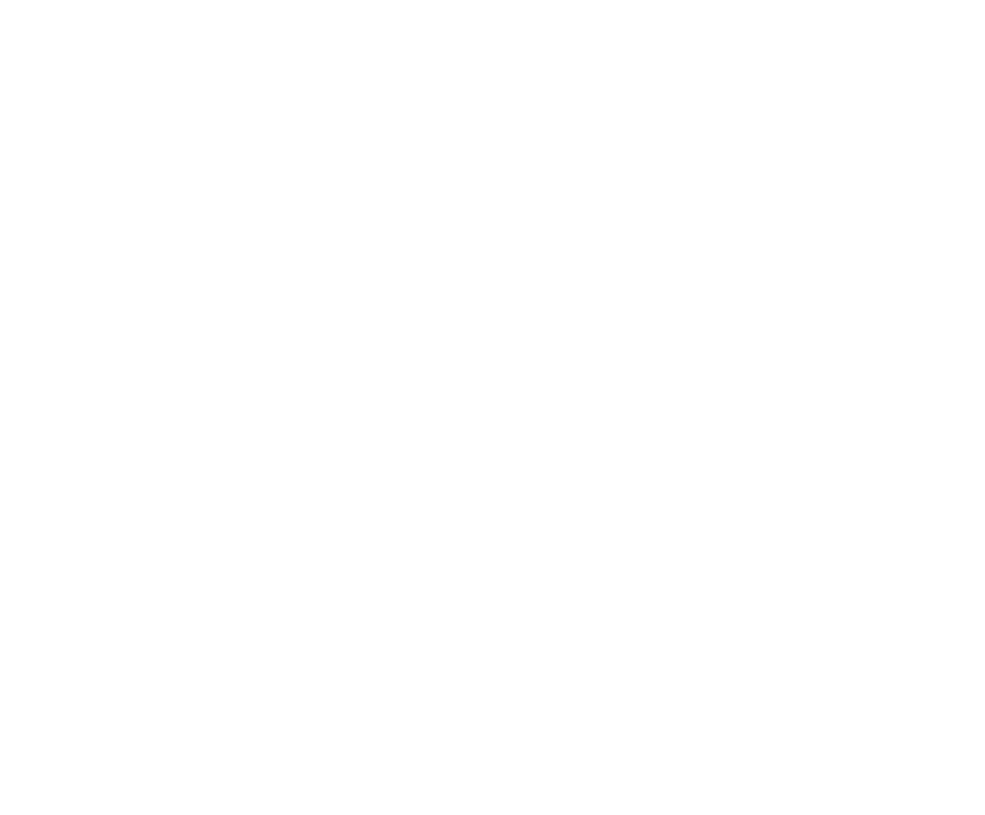
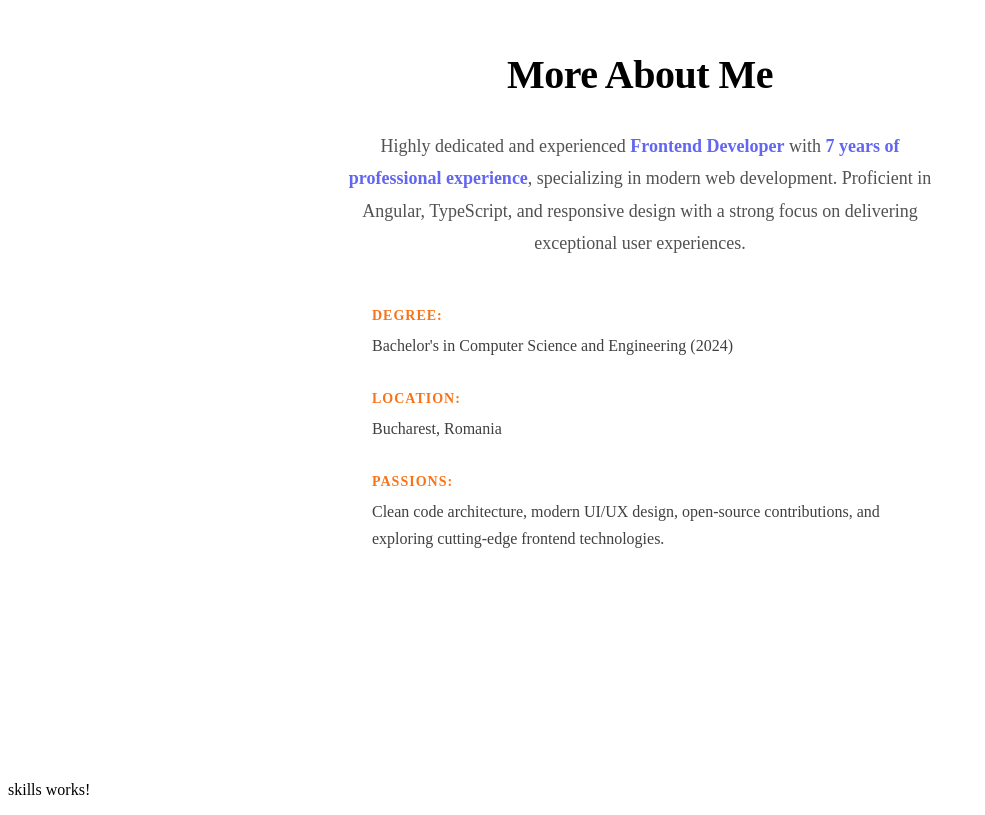
Before and after one commit to alexandrubalan2401/portofolio, an Angular app: page / in a window 1280 px wide. Shown: the part 709-1524 px from the top of the page, without its empty margins (0-985 px from the left). Before the commit the page ends 800 px from the top, so only its background shows below. Built offline with nearby package versions, Linux system fonts and the light colour scheme.

Commit message:
about me section and skills component

```diff
--- /dev/null
+++ b/src/app/about-me/about-me.css
@@ -0,0 +1,95 @@
+/* About Me Section - Light background */
+.about-me-section {
+  min-height: 100vh;
+  display: flex;
+  align-items: center;
+  justify-content: center;
+  background: var(--mono-white); /* White background from your palette */
+  color: var(--brand-primary); /* Black text */
+  padding: 4rem 2rem;
+  position: relative;
+}
+
+/* Content container - 50% width, centered */
+.about-content {
+  max-width: 50%; /* Half display width */
+  width: 100%;
+  text-align: center;
+  position: relative;
+  z-index: 1;
+}
+
+/* Main heading */
+.about-content h2 {
+  font-size: 2.5rem;
+  font-weight: 700;
+  color: var(--brand-primary); /* Black */
+  margin-bottom: 2rem;
+  letter-spacing: -0.5px;
+}
+
+/* Intro paragraph */
+.about-content .intro {
+  font-size: 1.125rem;
+  line-height: 1.8;
+  color: var(--mono-600); /* Medium gray */
+  margin-bottom: 3rem;
+}
+
+.about-content .intro strong {
+  color: var(--brand-secondary); /* Purple for emphasis */
+  font-weight: 600;
+}
+
+/* Info groups */
+.info-group {
+  margin-bottom: 2rem;
+  text-align: left; /* Left-align for readability */
+  padding: 0 2rem;
+}
+
+.info-group h3 {
+  font-size: 1.125rem;
+  font-weight: 600;
+  color: var(--brand-accent); /* Orange for subheadings */
+  margin-bottom: 0.5rem;
+  text-transform: uppercase;
+  letter-spacing: 1px;
+  font-size: 0.875rem;
+}
+
+.info-group p {
+  font-size: 1rem;
+  line-height: 1.7;
+  color: var(--mono-700); /* Dark gray text */
+  margin: 0;
+}
+
+/* Mobile responsive */
+@media (max-width: 1024px) {
+  .about-content {
+    max-width: 70%; /* Wider on tablets */
+  }
+}
+
+@media (max-width: 768px) {
+  .about-me-section {
+    padding: 3rem 1.5rem;
+  }
+
+  .about-content {
+    max-width: 90%; /* Almost full width on mobile */
+  }
+
+  .about-content h2 {
+    font-size: 2rem;
+  }
+
+  .about-content .intro {
+    font-size: 1rem;
+  }
+
+  .info-group {
+    padding: 0 1rem;
+  }
+}
--- /dev/null
+++ b/src/app/about-me/about-me.html
@@ -0,0 +1,30 @@
+<section id="about-me" class="about-me-section">
+  <div class="about-content">
+    <h2>More About Me</h2>
+
+    <p class="intro">
+      Highly dedicated and experienced <strong>Frontend Developer</strong> with
+      <strong>7 years of professional experience</strong>, specializing in modern web development.
+      Proficient in Angular, TypeScript, and responsive design with a strong focus on delivering
+      exceptional user experiences.
+    </p>
+
+    <div class="info-group">
+      <h3>Degree:</h3>
+      <p>Bachelor's in Computer Science and Engineering (2024)</p>
+    </div>
+
+    <div class="info-group">
+      <h3>Location:</h3>
+      <p>Bucharest, Romania</p>
+    </div>
+
+    <div class="info-group">
+      <h3>Passions:</h3>
+      <p>
+        Clean code architecture, modern UI/UX design, open-source contributions, and exploring
+        cutting-edge frontend technologies.
+      </p>
+    </div>
+  </div>
+</section>
--- a/src/app/app.html
+++ b/src/app/app.html
@@ -1,2 +1,4 @@
 <app-header></app-header>
 <app-home id="home"></app-home>
+<app-about-me id="about-me"></app-about-me>
+<app-skills id="skills"></app-skills>
--- a/src/app/app.ts
+++ b/src/app/app.ts
@@ -1,10 +1,12 @@
 import { Component, signal } from '@angular/core';
 import { Header } from './header/header';
 import { Home } from "./home/home";
+import { AboutMe } from "./about-me/about-me";
+import { Skills } from "./skills/skills";
 
 @Component({
   selector: 'app-root',
-  imports: [Header, Home],
+  imports: [Header, Home, AboutMe, Skills],
   templateUrl: './app.html',
   styleUrl: './app.css',
 })
--- a/src/app/header/header.html
+++ b/src/app/header/header.html
@@ -8,8 +8,9 @@
     <!-- Navigation links -->
     <nav [class.open]="isMenuOpen">
       <!-- Toggle mobile menu -->
-      <a href="#home" (click)="closeMenu()">Home</a>
-      <a href="#about" (click)="closeMenu()">About</a>
+
+      <a href="#about-me" (click)="closeMenu()">About me</a>
+      <a href="#skills" (click)="closeMenu()">Skills</a>
       <a href="#projects" (click)="closeMenu()">Projects</a>
       <a href="#contact" (click)="closeMenu()">Contact</a>
     </nav>
--- /dev/null
+++ b/src/app/skills/skills.html
@@ -0,0 +1 @@
+<p>skills works!</p>
```
Also changed, not shown: src/app/about-me/about-me.ts (added, +11 -0 lines), src/app/skills/skills.ts (added, +11 -0 lines), src/app/skills/skills.css (added), 2 other files (tests, documents, lock files or other folders).
